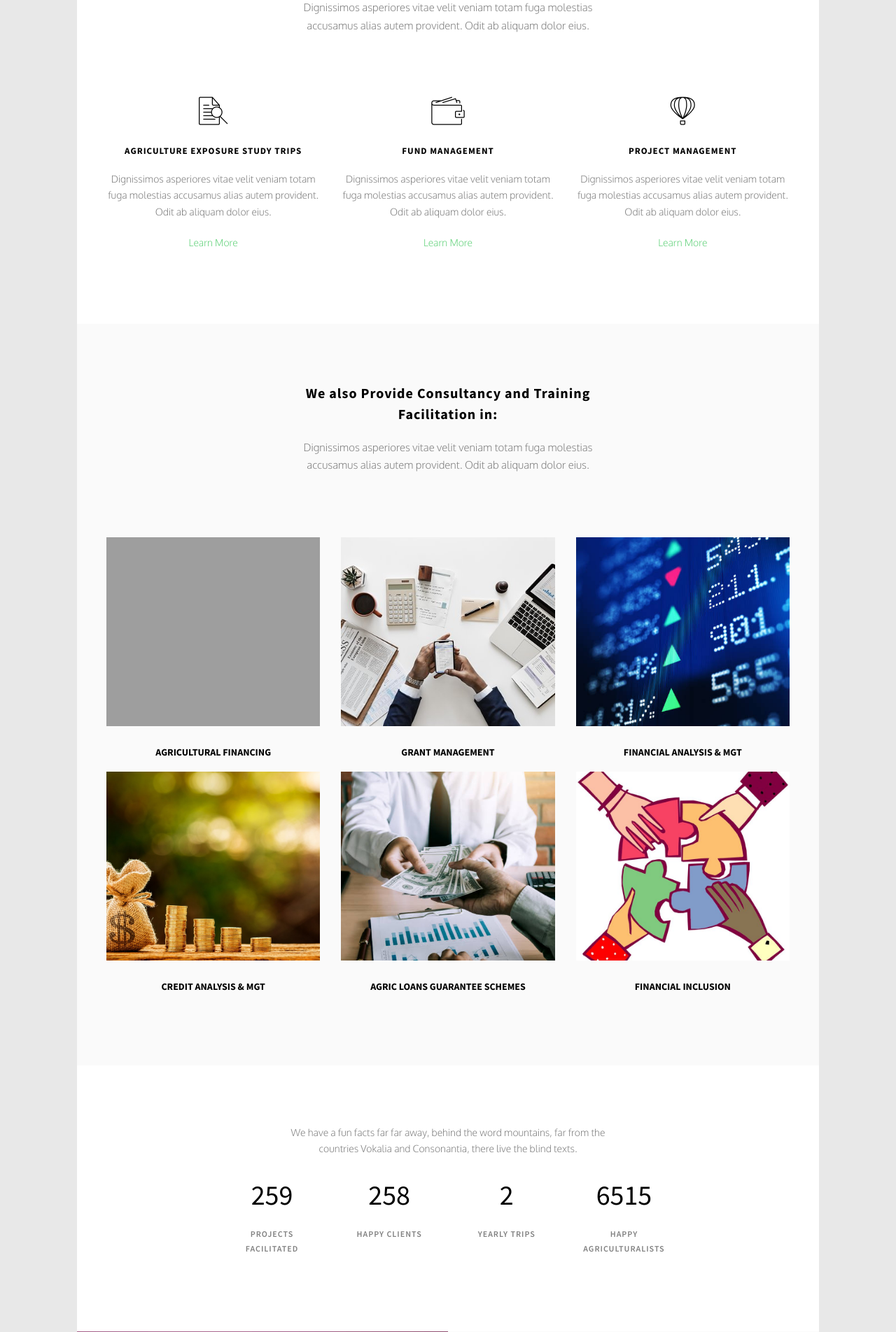
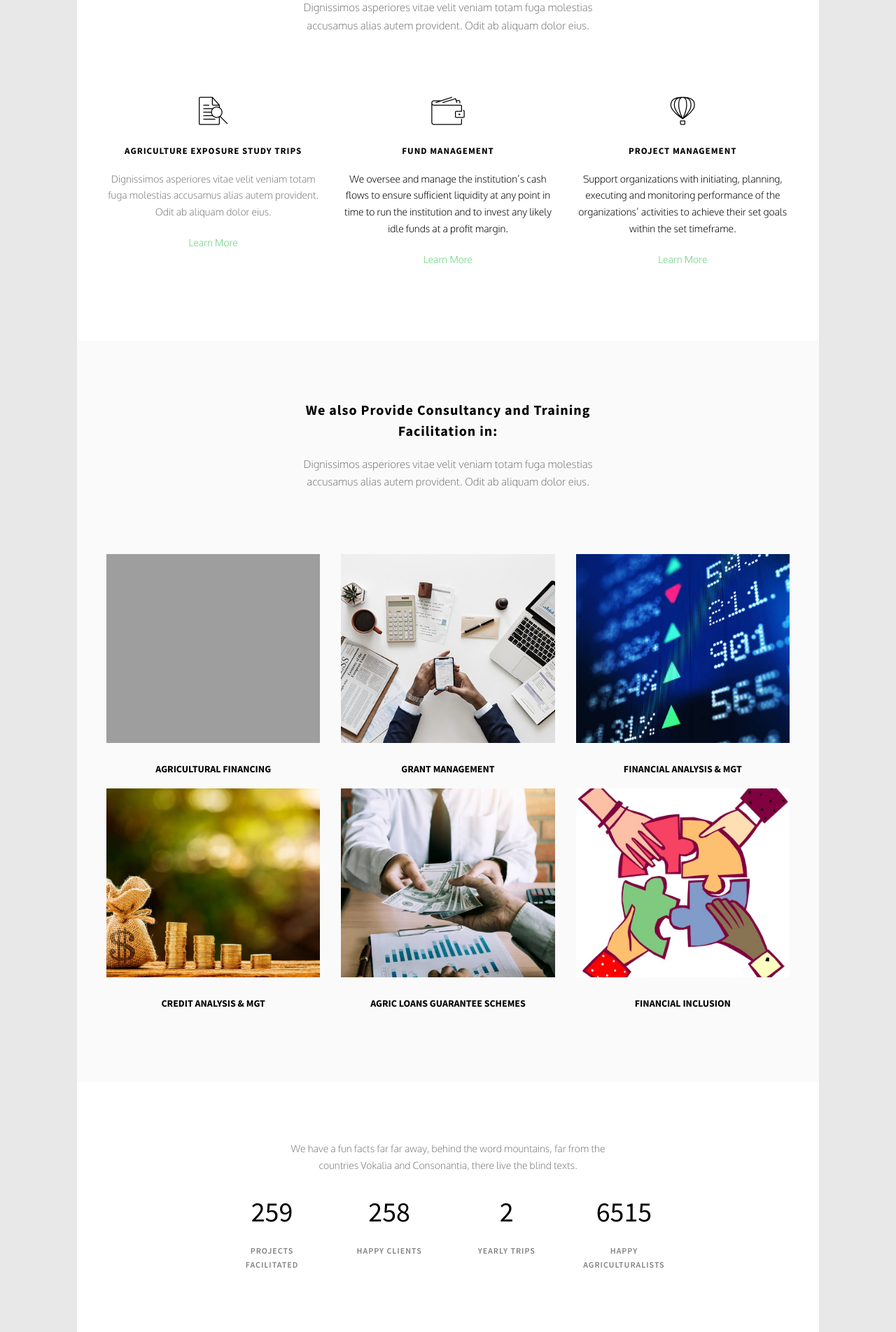
Before and after one commit to CharleiThorin/agrib-excellency, a Flask app: page / in a window 1280 px wide. Shown: the part 2027-3931 px from the top of the page at 70% size. Run offline with Flask 2, Linux system fonts and the light colour scheme; some libraries are stand-ins or nearby versions; some web fonts are replaced; grey boxes are pictures that could not be loaded.

Commit message:
text changes to index page

```diff
--- a/app/templates/index.html
+++ b/app/templates/index.html
@@ -28,7 +28,7 @@
 			   			<div class="row">
 				   			<div class="col-md-6 col-md-offset-3 col-md-push-3 slider-text">
 				   				<div class="slider-text-inner">
-                                    <h1><b>We journey with you step by step into financial success</b></h1>
+                                    <h1><b>We Assess and project the financial performance of an entity</b></h1>
                                     <h2 ><b>Through <a style="color: #8B008B;" href="http://agrib-excellency.com/" target="_blank">Financial Analysis and Management:</a></b></h2>
                                     <p><a class="btn btn-primary btn-demo" href="{{ url_for('main.about') }}"></i> Find Info</a> <a class="btn btn-primary btn-learn">Learn More</a></p>
 				   				</div>
@@ -42,7 +42,7 @@
 							<div class="row">
 								<div class="col-md-6 col-md-offset-3 col-md-push-3 slider-text">
 									<div class="slider-text-inner">
-                                        <h1><b>Journeys For People Who Tell Stories</b></h1>
+                                        <h1><b>Enabling agribusinesses to access suitable financing instruments to grow their businesses</b></h1>
                                         <h2><b>We help projects acquire <a style="color: #8B008B; background-color: #A6AA58" href="http://agrib-excellency.com/" target="_blank">Funding and Grants</a></b></h2>
 										<p><a class="btn btn-primary btn-demo" href="{{ url_for('main.contact') }}"></i> Register</a> <a class="btn btn-primary btn-learn">Learn More</a></p>
 									</div>
@@ -56,8 +56,8 @@
 			   			<div class="row">
 				   			<div class="col-md-6 col-md-offset-3 slider-text">
 				   				<div class="slider-text-inner text-center">
-                                    <h1><b>Platform For Understanding Agricultural Benefits</b></h1>
-                                    <h2><b>understand services such as: <a style="color: #8B008B; background-color: #BC8125" href="http://agrib-excellency.com/" target="_blank">Financial Inclusion</a></b></h2>
+                                    <h1><b>Access to useful and affordable financial products and Benefits</b></h1>
+                                    <h2><b>understand the benefits of : <a style="color: #8B008B; background-color: #BC8125" href="http://agrib-excellency.com/" target="_blank">Financial Inclusion</a></b></h2>
                                     <p><a class="btn btn-primary btn-demo" href="{{ url_for('main.contact') }}"></i> Register</a> <a class="btn btn-primary btn-learn">Learn More</a></p>
 				   				</div>
 				   			</div>
@@ -70,7 +70,7 @@
 			   			<div class="row">
 				   			<div class="col-md-6 col-md-offset-3 col-md-push-3 slider-text">
 				   				<div class="slider-text-inner">
-                                    <h1><b>We transform Complex Projects into success stories</b></h1>
+                                    <h1><b>Achieving project goals within the resource envelop available.</b></h1>
                                     <h2 ><b style="background-color: #C7C7C7"> We <a  style="color: #8B008B;" href="http://agrib-excellency.com/" target="_blank">manage Projects </a>and facilitate them to completion</b></h2>
                                     <p><a class="btn btn-primary btn-demo" href="#"></i> View Infor</a> <a class="btn btn-primary btn-learn">Learn More</a></p>
 				   				</div>
@@ -173,7 +173,8 @@
 						</span>
                         <div class="desc">
                             <h3><a href="{{ url_for('main.work_single') }}">FUND MANAGEMENT</a></h3>
-                            <p>Dignissimos asperiores vitae velit veniam totam fuga molestias accusamus alias autem provident. Odit ab aliquam dolor eius.</p>
+                            <p style="color: #0b0b0b">We oversee and manage the institution’s cash flows to ensure sufficient liquidity at any
+                                point in time to run the institution and to invest any likely idle funds at a profit margin.
                             <p><a href="{{ url_for('main.work_single') }}">Learn More</a></p>
                         </div>
                     </div>
@@ -184,8 +185,9 @@
 							<i class="icon-hotairballoon"></i>
 						</span>
 						<div class="desc">
-							<h3><a href="{{ url_for('main.work_single') }}">PROJECT MANAGEMENT</a></h3>
-							<p>Dignissimos asperiores vitae velit veniam totam fuga molestias accusamus alias autem provident. Odit ab aliquam dolor eius.</p>
+							<h3><a href="#">PROJECT MANAGEMENT</a></h3>
+							<p style="color: #0b0b0b">Support organizations with initiating, planning, executing and monitoring performance of
+                                the organizations’ activities to achieve their set goals within the set timeframe.
                             <p><a href="{{ url_for('main.work_single') }}">Learn More</a></p>
 						</div>
 					</div>
@@ -205,7 +207,11 @@
 					<a href="{{ url_for('main.work_single') }}" class="work"  style="background-image: url({{ url_for('static', filename='images/agriculturalFinancing.jpg') }});">
 						<div class="desc">
                             <h3><b>AGRICULTURAL FINANCING</b></h3>
-							<span>Illustration</span>
+							<span style="color: #0b0b0b; font-size: 15px">
+                                Provision of multiple types of financing services dedicated to supporting farming
+                                agricultural activities and businesses along the value chains. Financial instruments
+                                could vary from short, medium to long term loans and others such as guarantees.
+                            </span>
 						</div>
                         <!--<h5><b>AGRICULTURAL FINANCING</b></h5>-->
 					</a>
@@ -215,7 +221,10 @@
 					<a href="{{ url_for('main.work_single') }}" class="work" style="background-image: url({{ url_for('static', filename='images/grantMGT.jpg') }});">
 						<div class="desc">
                             <h3><b>GRANT MANAGEMENT</b></h3>
-							<span>Brading</span>
+							<span style="color: #0b0b0b; font-size: 15px">
+                                Ensuring regulatory compliance, best practices, ownership of roles and responsibilities
+                                and close out for successful grant results.
+                            </span>
 						</div>
 					</a>
                     <h5><b>GRANT MANAGEMENT</b></h5>
@@ -224,7 +233,10 @@
 					<a href="{{ url_for('main.work_single') }}" class="work" style="background-image: url({{ url_for('static', filename='images/stockMakt.jpg') }});">
 						<div class="desc">
                             <h5><b>FINANCIAL ANALYSIS & MGT</b></h5>
-							<span>Illustration</span>
+							<span style="color: #0b0b0b; font-size: 15px">
+                                Use of financial tools to assess the financial performance of an organization by focusing
+                                on key areas such as profitability, leverage, liquidity and efficiency.
+                            </span>
 						</div>
 					</a>
                     <h5><b>FINANCIAL ANALYSIS & MGT</b></h5>
@@ -235,7 +247,10 @@
                     <a href="{{ url_for('main.work_single') }}" class="work"  style="background-image: url({{ url_for('static', filename='images/creditAnalysis.jpg') }});">
                         <div class="desc">
                             <h3><b>CREDIT ANALYSIS & MGT</b></h3>
-                            <span>Illustration</span>
+                            <span style="color: #0b0b0b; font-size: 15px">
+                                Reviewing the C’s of an individual to assess suitability to borrowing and the quality of
+                                portfolio of the entity in relation to the industry standards to ensure proper credit management.
+                            </span>
                         </div>
                     </a>
                     <h5><b>CREDIT ANALYSIS & MGT</b></h5>
@@ -253,7 +268,10 @@
                     <a href="{{ url_for('main.work_single') }}" class="work" style="background-image: url({{ url_for('static', filename='images/financialInclusion.jpg') }});">
                         <div class="desc">
                             <h3><b>FINANCIAL INCLUSION</b></h3>
-                            <span>Illustration</span>
+                            <span style="color: #0b0b0b; font-size: 15px">
+                                We pride in contributing to ensure that even the most vulnerable such as the women
+                                and the youth can save, access credit and insurance in the most affordable ways.
+                            </span>
                         </div>
                     </a>
                     <h5><b>FINANCIAL INCLUSION</b></h5>
@@ -264,7 +282,8 @@
 		<div id="fh5co-counter" class="fh5co-counters">
 			<div class="row">
 				<div class="col-md-6 col-md-offset-3 text-center animate-box">
-					<p>We have a fun facts far far away, behind the word mountains, far from the countries Vokalia and Consonantia, there live the blind texts.</p>
+					<p>We have a fun facts far far away, behind the word mountains, far from the countries Vokalia and
+                        Consonantia, there live the blind texts.</p>
 					</div>
 			</div>
 			<div class="row animate-box">
```
